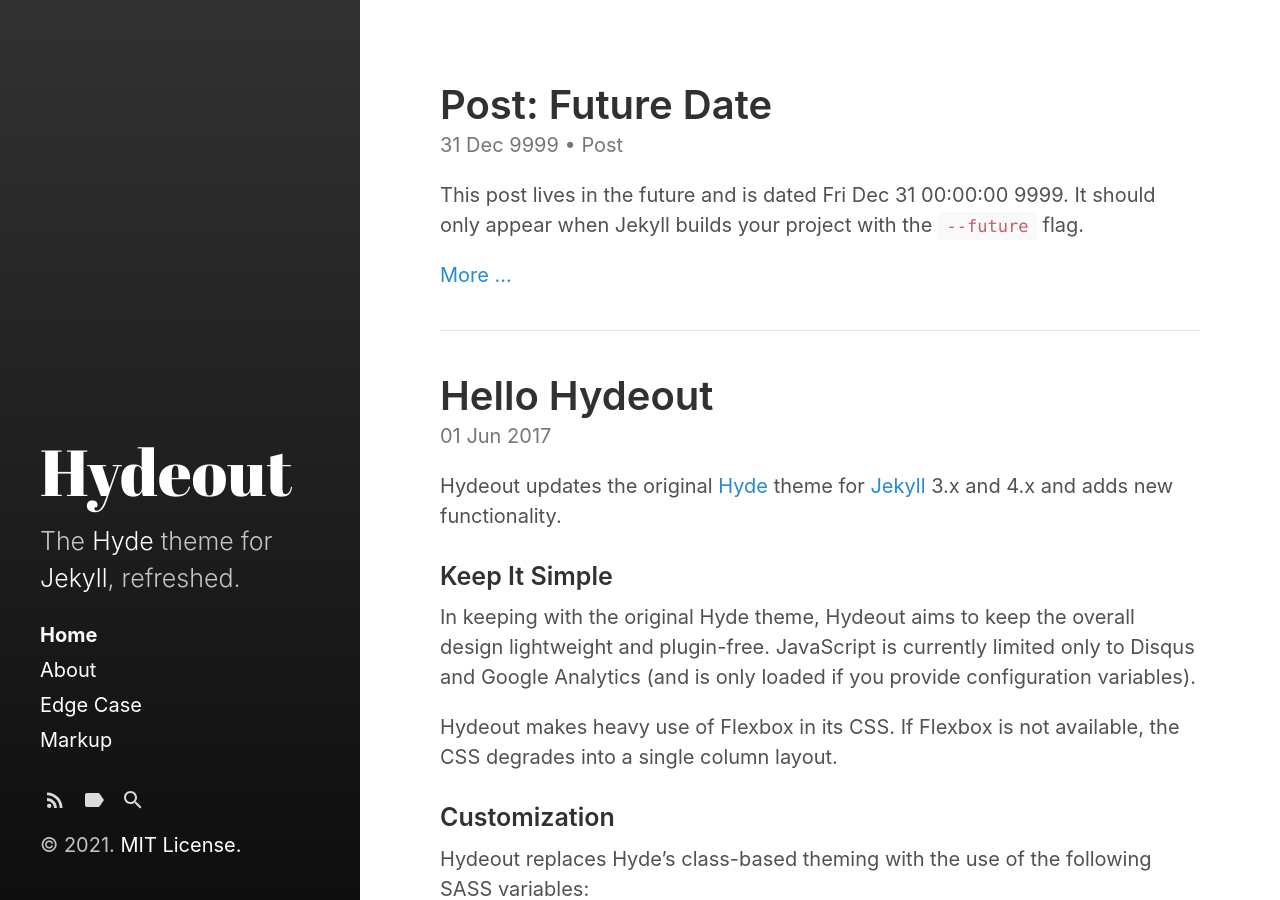
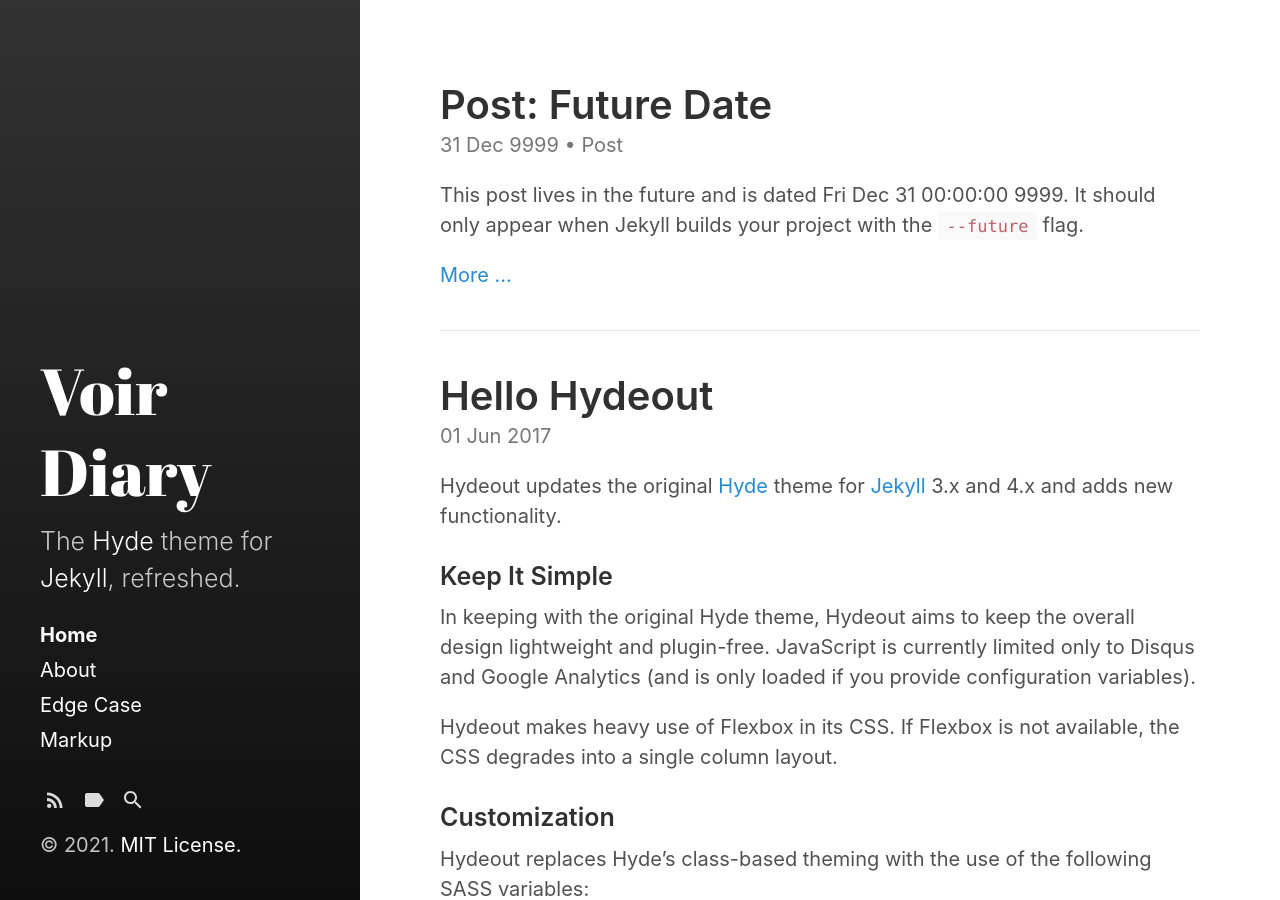
Before and after one commit to VoirDiary/VoirDiary, a Jekyll site: the page built from index.html, in a window 1280 px wide and 900 px high. Built offline with Jekyll 4.4.1, drawn with Linux system fonts in a browser that asks for light colours; the list of posts is cut into pages by our own code.

Commit message:
Update _config.yml

```diff
--- a/_config.yml
+++ b/_config.yml
@@ -4,8 +4,8 @@
 highlighter:      rouge
 
 # Setup
-title:            Hydeout
-tagline:          'A Jekyll theme'
+title:            Voir Diary
+tagline:          'A personal site.'
 description:      'The <a href="http://hyde.getpoole.com" target="_blank">Hyde</a> theme for <a href="http://jekyllrb.com" target="_blank">Jekyll</a>, refreshed.'
 url:              https://voirdiary.github.io
 baseurl:          '/'
@@ -16,8 +16,8 @@
                   # sidebar_blog_link below.
 
 author:
-  name:           'Andrew Fong'
-  url:            https://twitter.com/fongandrewc
+  name:           'Erin'
+  url:            https://twitter.com/voirdiarrhea
 
 paginate:         5
 # paginate_path:    '/page:num'
```
